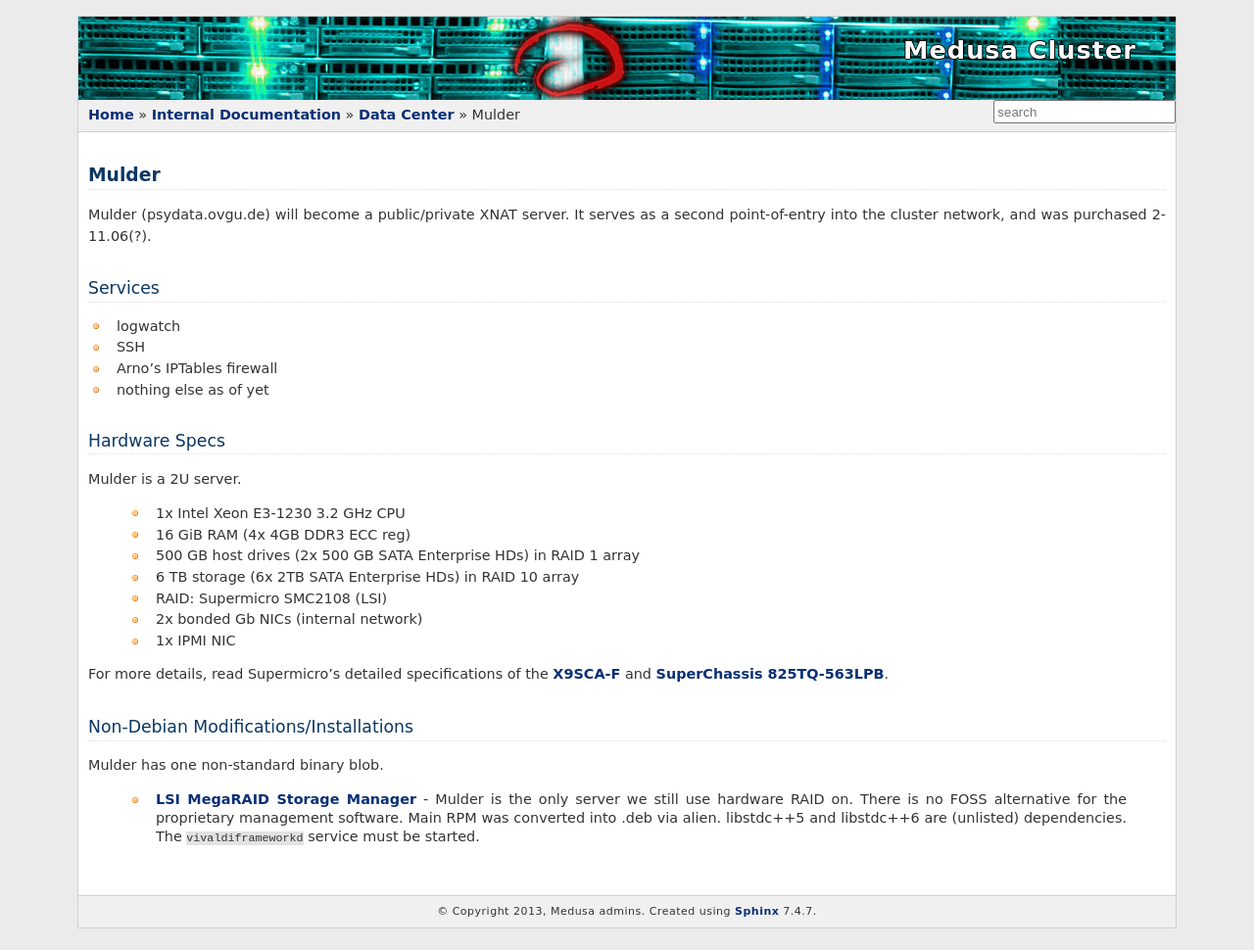
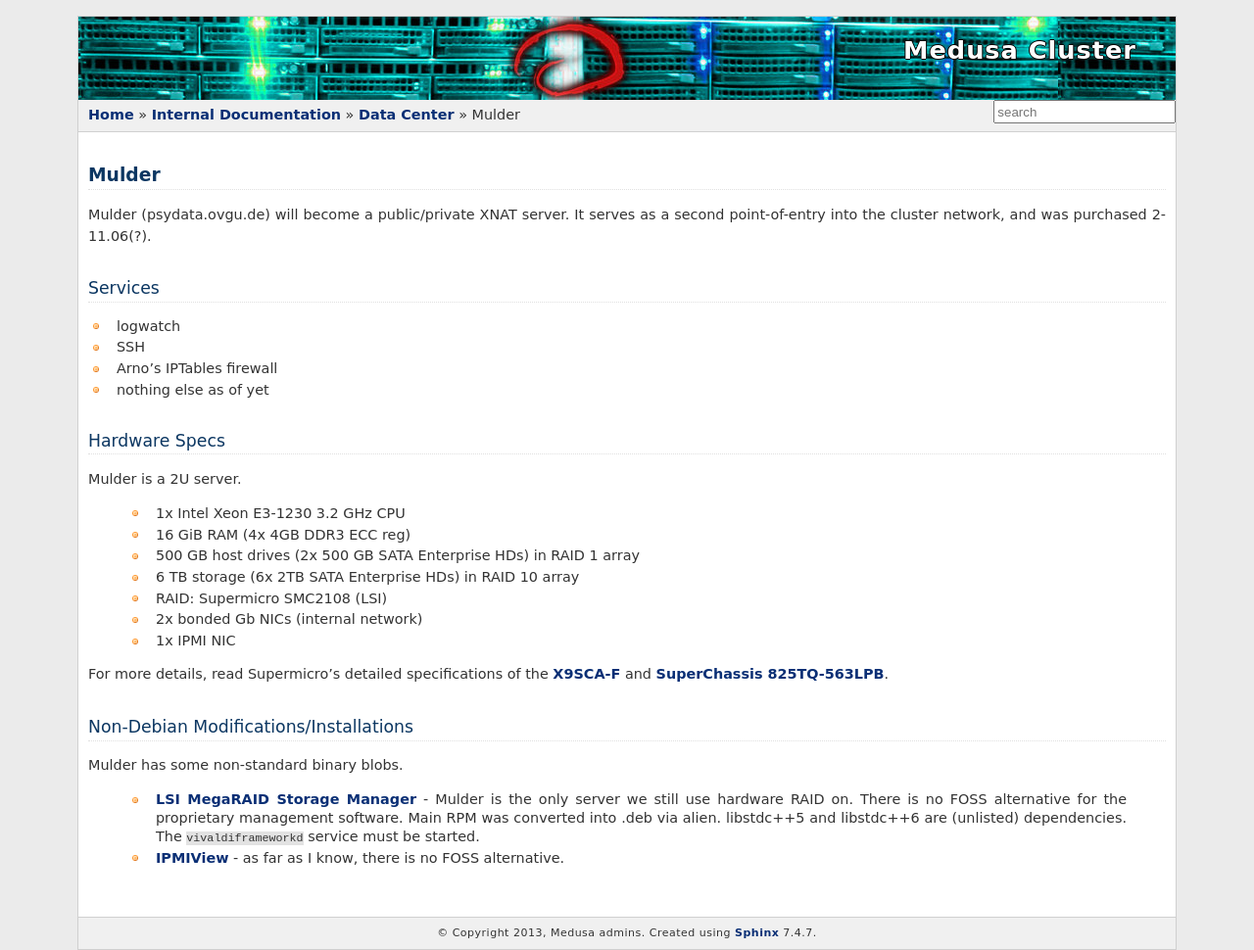
Before and after one commit to psychoinformatics-de/ipsy-docs, a Sphinx documentation site: the page built from source/internal/data_center/mulder.rst, in a window 1280 px wide. Shown: the whole page at 98% size. Built offline with Sphinx 7.4.7, drawn with Linux system fonts in a browser that asks for light colours; formulas are drawn with MathJax 3; before the commit the page ends 948 px from its top, so only the background shows below that.

Commit message:
Document IPMIview on mulder

```diff
--- a/source/internal/data_center/mulder.rst
+++ b/source/internal/data_center/mulder.rst
@@ -36,11 +36,13 @@ and `SuperChassis 825TQ-563LPB`_.
 
 Non-Debian Modifications/Installations
 ======================================
-Mulder has one non-standard binary blob.
+Mulder has some non-standard binary blobs.
 
  * `LSI MegaRAID Storage Manager`_ - Mulder is the only server we still use
    hardware RAID on. There is no FOSS alternative for the proprietary management
    software. Main RPM was converted into .deb via alien. libstdc++5 and libstdc++6
    are (unlisted) dependencies. The ``vivaldiframeworkd`` service must be started.
+ * `IPMIView`_ - as far as I know, there is no FOSS alternative.
 
+.. _IPMIView: ftp://ftp.supermicro.com/utility/IPMIView/
 .. _LSI MegaRAID Storage Manager: ftp://ftp.supermicro.com/driver/SAS/LSI/MegaRAID_Storage_Manager/
```
